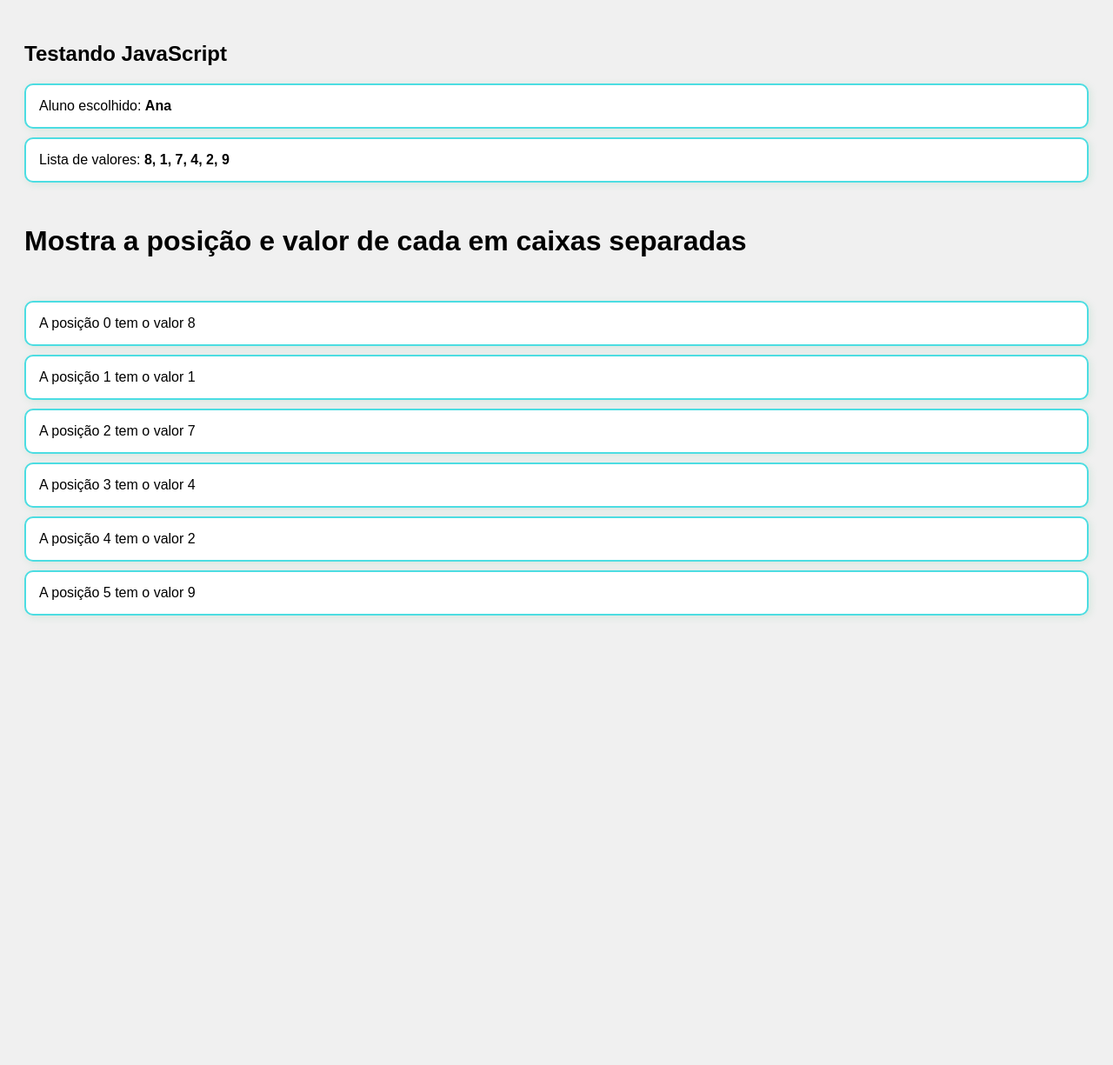
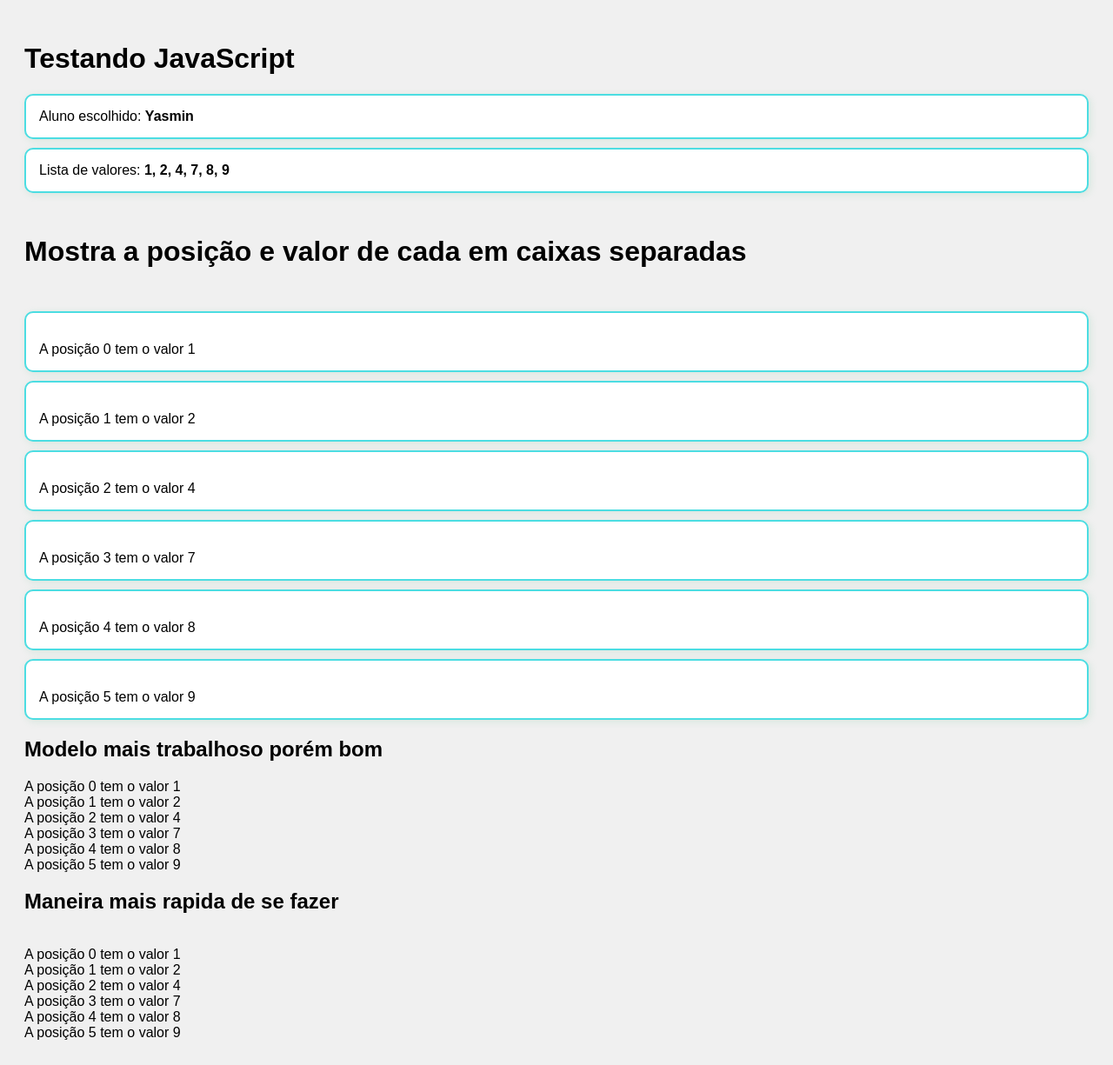
Before and after one commit to Leonardo-aprendizaje/Estacio_Segundo_Semestre, a plain HTML site: page Java Script/Vetores/Vetor/index.html in a window 1280 px wide. Shown: the whole page at 87% size. Before the commit the page ends 800 px from the top, so only its background shows below. Drawn offline with Linux system fonts and the light colour scheme.

Commit message:
Finalizado estudo do dia 26/08 Curso em video

```diff
--- a/Java Script/Vetores/Vetor/index.html
+++ b/Java Script/Vetores/Vetor/index.html
@@ -21,14 +21,22 @@
     </style>
 </head>
 <body>
-    <h2>Testando JavaScript</h2>
-    <div id="resultado"></div>
+    <h1>Testando JavaScript</h1>
+
+    <div id="resultado">
+
+    </div>
 
     <div id="resultado_valores">
+        <br><h1>Mostra a posição e valor de cada em caixas separadas</h1><br>
+    </div>
 
-        <br><h1>Mostra a posição e valor de cada em caixas separadas</h1><br>
+    <div id="valores_1">
+        <h2>Modelo mais trabalhoso porém bom</h2>
+    </div>
 
-
+    <div id="valores_2">
+        <h2>Maneira  mais rapida de se fazer</h2>
     </div>
 
     <script src="script.js"></script>
--- a/Java Script/Vetores/Vetor/script.js
+++ b/Java Script/Vetores/Vetor/script.js
@@ -1,19 +1,29 @@
-var alunos = ['Alex', 'Ana', 'João'];
+var alunos = ['Leonardo', 'Kathelyn', 'Yasmin'];
 let valores = [8, 1, 7, 4, 2, 9];
+valores.sort()
 
 let resultado = document.getElementById("resultado");
+let resultado_valores = document.getElementById("resultado_valores");
+let valores_1 = document.getElementById("valores_1");
+let valores_2 = document.getElementById("valores_2");
 
 // Caixinhas fixas
 resultado.innerHTML = `
-<div class="caixa">Aluno escolhido: <b>${alunos[1]}</b></div>
+<div class="caixa">Aluno escolhido: <b>${alunos[2]}</b></div>
 <div class="caixa">Lista de valores: <b>${valores.join(", ")}</b></div>
 `;
-
-let resultado_valores = document.getElementById("resultado_valores");
-
 // Criando caixinhas para cada valor usando o for
 for (let pos = 0; pos < valores.length; pos++) {
-    resultado_valores.innerHTML += `
-        <div class="caixa">A posição ${pos} tem o valor ${valores[pos]}</div>
-    `;
+    resultado_valores.innerHTML += `<div class="caixa"><br>A posição ${pos} tem o valor ${valores[pos]}</div>`;
+    }
+
+
+//Modelo mais trabalhoso porém bom.
+for (let pos = 0; pos < valores.length; pos++) {
+    valores_1.innerHTML += `<div id="valores_1">A posição ${pos} tem o valor ${valores[pos]}</div>`;
+    }
+
+// Maneira  mais rapida de se fazer
+for(let pos in valores){
+    valores_2.innerHTML += `<br>A posição ${pos} tem o valor ${valores[pos]}`;
 }
```
